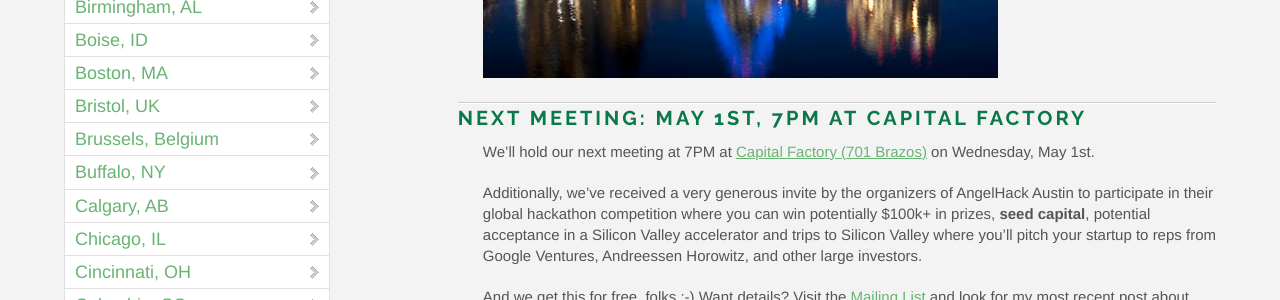
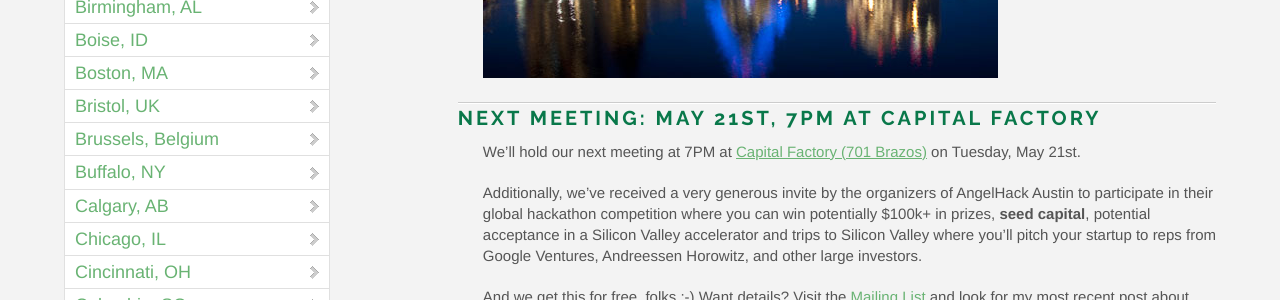
Before and after one commit to OpenHack/openhack.github.com, a Jekyll site: the page built from austin/index.markdown, in a window 1280 px wide and 900 px high, scrolled down 370 px. Shown: the part 154-454 px from the top of the window. Built offline with Jekyll 4.4.1, drawn with Linux system fonts in a browser that asks for light colours; nearby versions of some CDN libraries; Markdown is read by kramdown in place of the engine named in the settings; comment, search, counter and statistics services are not loaded.

Commit message:
update for next Austin meeting

```diff
--- a/austin/index.markdown
+++ b/austin/index.markdown
@@ -7,10 +7,10 @@
 
 ![Austin, TX Skyline](/austin/atx.jpg)
 
-### Next Meeting: May 1st, 7PM at Capital Factory
+### Next Meeting: May 21st, 7PM at Capital Factory
 
 We'll hold our next meeting at 7PM at [Capital Factory (701 Brazos)](http://goo.gl/maps/mKAtt)
-on Wednesday, May 1st.
+on Tuesday, May 21st.
 
 Additionally, we've received a very generous invite by the organizers of AngelHack Austin to participate
 in their global hackathon competition where you can win potentially $100k+ in prizes,
```
